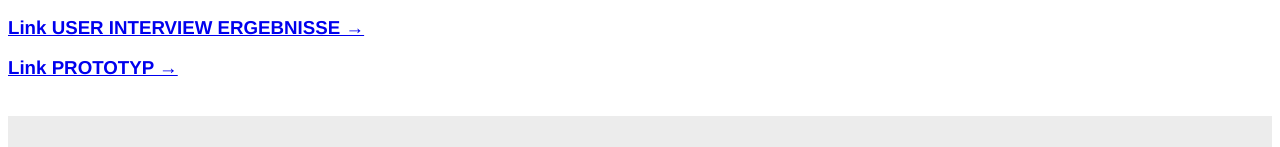
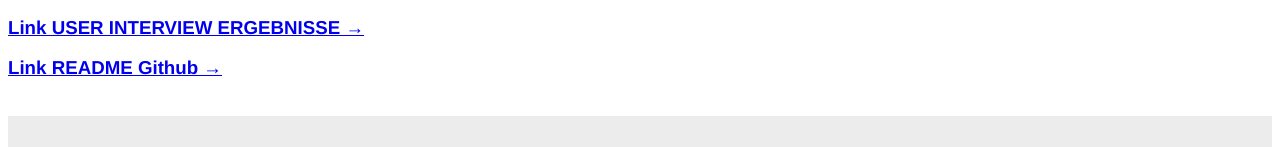
Before and after one commit to loge99/IFD, a plain HTML site: page index.html in a window 1280 px wide. Shown: the part 500-647 px from the top of the page. Drawn offline with Linux system fonts and the light colour scheme.

Commit message:
Updates & Fixes

```diff
--- a/index.html
+++ b/index.html
@@ -41,7 +41,7 @@
     <h3><a
         href="https://docs.google.com/spreadsheets/d/1yHOAqyd2SIKP5vJ3W59zpjb3dFErnliELK3I7e0M2xs/edit?usp=sharing">Link
         USER INTERVIEW ERGEBNISSE →</a></h3>
-    <h3><a href="https://github.com/loge99/IFD/blob/9f9ae8b1b8c9523ddb4f29e9c1b0cc75156371e7/README.md">Link PROTOTYP
+    <h3><a href="https://github.com/loge99/IFD/blob/9f9ae8b1b8c9523ddb4f29e9c1b0cc75156371e7/README.md">Link README Github
         →</a></h3>
 
     <br>
```
Also changed, not shown: 1 other file.
